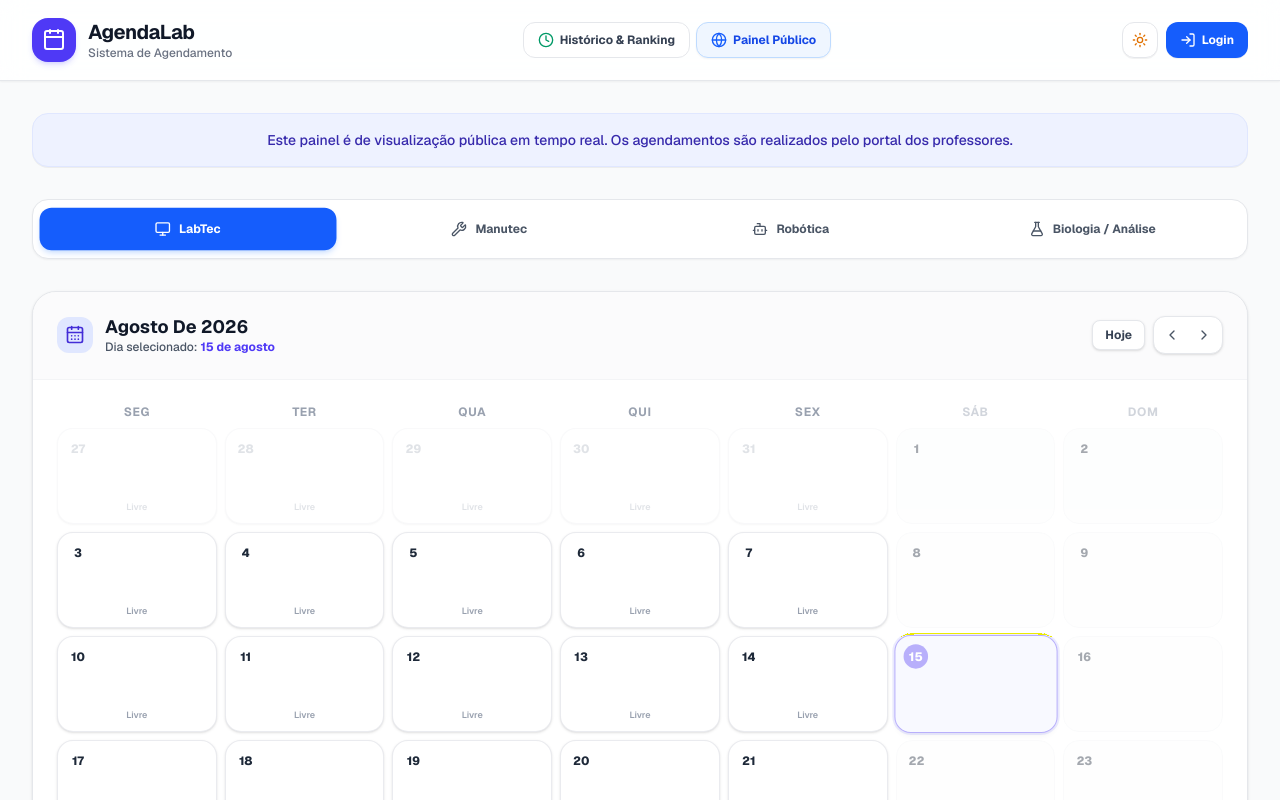
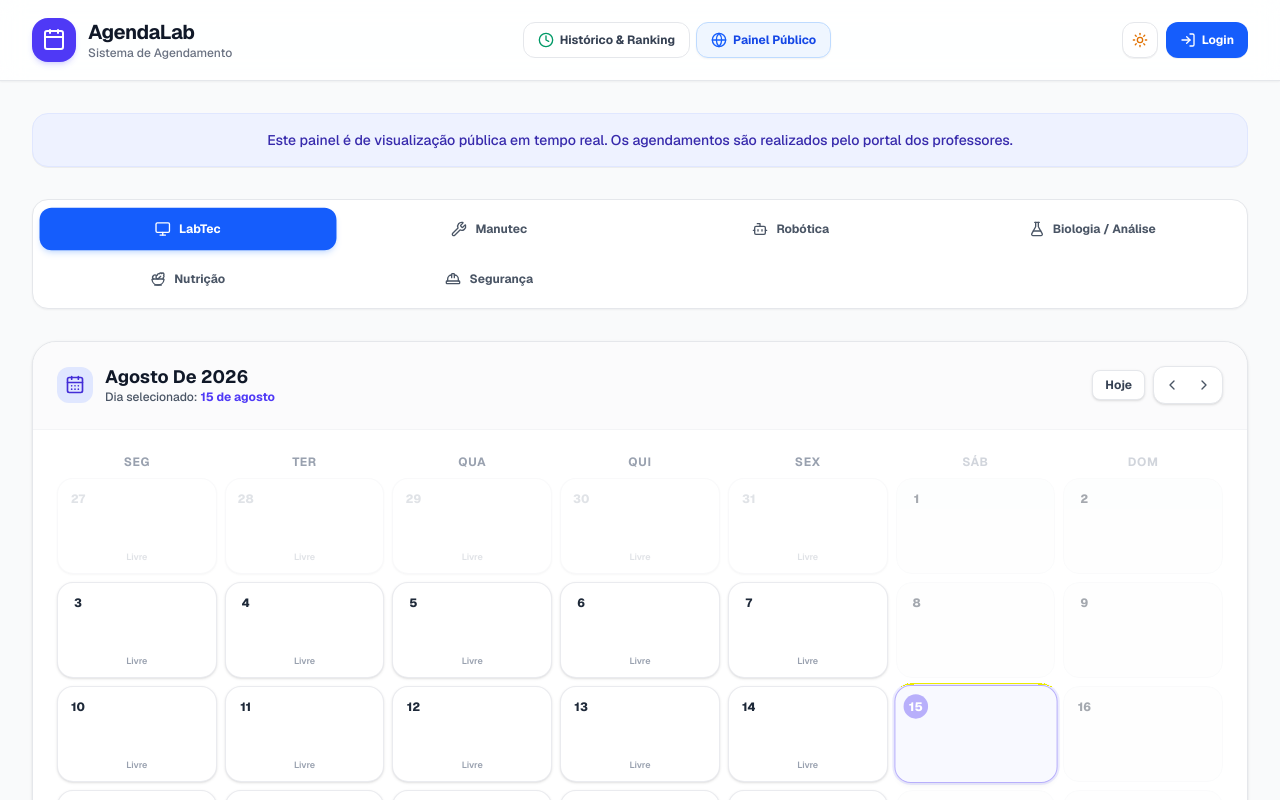
Before and after one commit to devmagary/agendador-labs, a Next.js app: page /calendario in a window 1280 px wide. Shown: the top 800 px of the page. Built offline with nearby package versions, Linux system fonts and the light colour scheme; no server answers; the database is empty.

Commit message:
feat: adiciona laboratórios de Nutrição e Segurança do Trabalho

```diff
--- a/src/app/calendario/page.tsx
+++ b/src/app/calendario/page.tsx
@@ -30,9 +30,8 @@ import {
 import { db } from "@/lib/firebase";
 import { Header } from "@/components/Header";
 import { LabSelector } from "@/components/LabSelector";
-import { getLabDotClass } from "@/constants/laboratories";
+import { getLabConfig, getLabDotClass, type Laboratory } from "@/constants/laboratories";
 
-type Laboratory = "LabTec" | "Manutec" | "Robotica" | "Biologia";
 type Shift = "Matutino" | "Vespertino" | "Noturno";
 
 interface Schedule {
@@ -151,7 +150,7 @@ export default function PublicCalendarPage() {
           Este painel é de visualização pública em tempo real. Os agendamentos são realizados pelo portal dos professores.
         </div>
 
-        {/* LABORATORY SELECTOR (LabTec, Manutec, Robótica, Biologia) */}
+        {/* LABORATORY SELECTOR (LabTec, Manutec, Robótica, Biologia, Nutrição, Segurança) */}
         <LabSelector
           selectedLab={selectedLab}
           onSelectLab={(lab) => setSelectedLab(lab)}
@@ -302,7 +301,7 @@ export default function PublicCalendarPage() {
           <div className="px-6 py-5 border-b border-gray-100 dark:border-gray-800 flex flex-wrap justify-between items-center gap-4 bg-gray-50/70 dark:bg-gray-800/60">
             <div>
               <h2 className="text-lg font-bold text-gray-900 dark:text-white uppercase">
-                {selectedLab}{" "}
+                {getLabConfig(selectedLab).shortName}{" "}
                 <span className="text-gray-500 dark:text-gray-300 font-medium ml-2">
                   — {format(selectedDate, "EEEE, dd 'de' MMMM", { locale: ptBR })}
                 </span>
--- a/src/constants/laboratories.ts
+++ b/src/constants/laboratories.ts
@@ -1,6 +1,12 @@
-import { Monitor, Wrench, Bot, FlaskConical, type LucideIcon } from "lucide-react";
+import { Monitor, Wrench, Bot, FlaskConical, Salad, HardHat, type LucideIcon } from "lucide-react";
 
-export type Laboratory = "LabTec" | "Manutec" | "Robotica" | "Biologia";
+export type Laboratory =
+  | "LabTec"
+  | "Manutec"
+  | "Robotica"
+  | "Biologia"
+  | "Nutricao"
+  | "SegurancaTrabalho";
 export type LabId = Laboratory;
 
 export interface LabThemeColors {
@@ -29,7 +35,14 @@ export interface LabDefinition {
   color: LabThemeColors;
 }
 
-export const LAB_IDS: readonly LabId[] = ["LabTec", "Manutec", "Robotica", "Biologia"] as const;
+export const LAB_IDS: readonly LabId[] = [
+  "LabTec",
+  "Manutec",
+  "Robotica",
+  "Biologia",
+  "Nutricao",
+  "SegurancaTrabalho",
+] as const;
 
 export const LABORATORIES_CONFIG: Record<LabId, LabDefinition> = {
   LabTec: {
@@ -124,6 +137,52 @@ export const LABORATORIES_CONFIG: Record<LabId, LabDefinition> = {
       hoverBg: "hover:bg-emerald-100 dark:hover:bg-emerald-900/50",
     },
   },
+  Nutricao: {
+    id: "Nutricao",
+    name: "Laboratório de Nutrição",
+    shortName: "Nutrição",
+    description: "Laboratório de Nutrição",
+    icon: Salad,
+    iconName: "Salad",
+    color: {
+      primary: "rose-600",
+      bg: "bg-rose-50 dark:bg-rose-900/20",
+      bgSubtle: "bg-rose-50/60 dark:bg-rose-950/30",
+      bgActive: "bg-rose-600",
+      text: "text-rose-700 dark:text-rose-300",
+      textActive: "text-white",
+      border: "border-rose-200 dark:border-rose-800",
+      borderSubtle: "border-rose-100 dark:border-rose-900/50",
+      badge: "bg-rose-100 dark:bg-rose-950/80 text-rose-700 dark:text-rose-300 border-rose-200 dark:border-rose-800",
+      dot: "bg-rose-500",
+      ring: "focus:ring-rose-500/20 focus:border-rose-500",
+      shadow: "shadow-rose-500/20",
+      hoverBg: "hover:bg-rose-100 dark:hover:bg-rose-900/50",
+    },
+  },
+  SegurancaTrabalho: {
+    id: "SegurancaTrabalho",
+    name: "Laboratório de Segurança do Trabalho",
+    shortName: "Segurança",
+    description: "Laboratório de Segurança do Trabalho",
+    icon: HardHat,
+    iconName: "HardHat",
+    color: {
+      primary: "red-600",
+      bg: "bg-red-50 dark:bg-red-900/20",
+      bgSubtle: "bg-red-50/60 dark:bg-red-950/30",
+      bgActive: "bg-red-600",
+      text: "text-red-700 dark:text-red-300",
+      textActive: "text-white",
+      border: "border-red-200 dark:border-red-800",
+      borderSubtle: "border-red-100 dark:border-red-900/50",
+      badge: "bg-red-100 dark:bg-red-950/80 text-red-700 dark:text-red-300 border-red-200 dark:border-red-800",
+      dot: "bg-red-500",
+      ring: "focus:ring-red-500/20 focus:border-red-500",
+      shadow: "shadow-red-500/20",
+      hoverBg: "hover:bg-red-100 dark:hover:bg-red-900/50",
+    },
+  },
 };
 
 export const LABORATORIES: LabDefinition[] = [
@@ -131,6 +190,8 @@ export const LABORATORIES: LabDefinition[] = [
   LABORATORIES_CONFIG.Manutec,
   LABORATORIES_CONFIG.Robotica,
   LABORATORIES_CONFIG.Biologia,
+  LABORATORIES_CONFIG.Nutricao,
+  LABORATORIES_CONFIG.SegurancaTrabalho,
 ];
 
 /**
```
Also changed, not shown: src/app/dashboard/page.tsx (+21 -17 lines).
